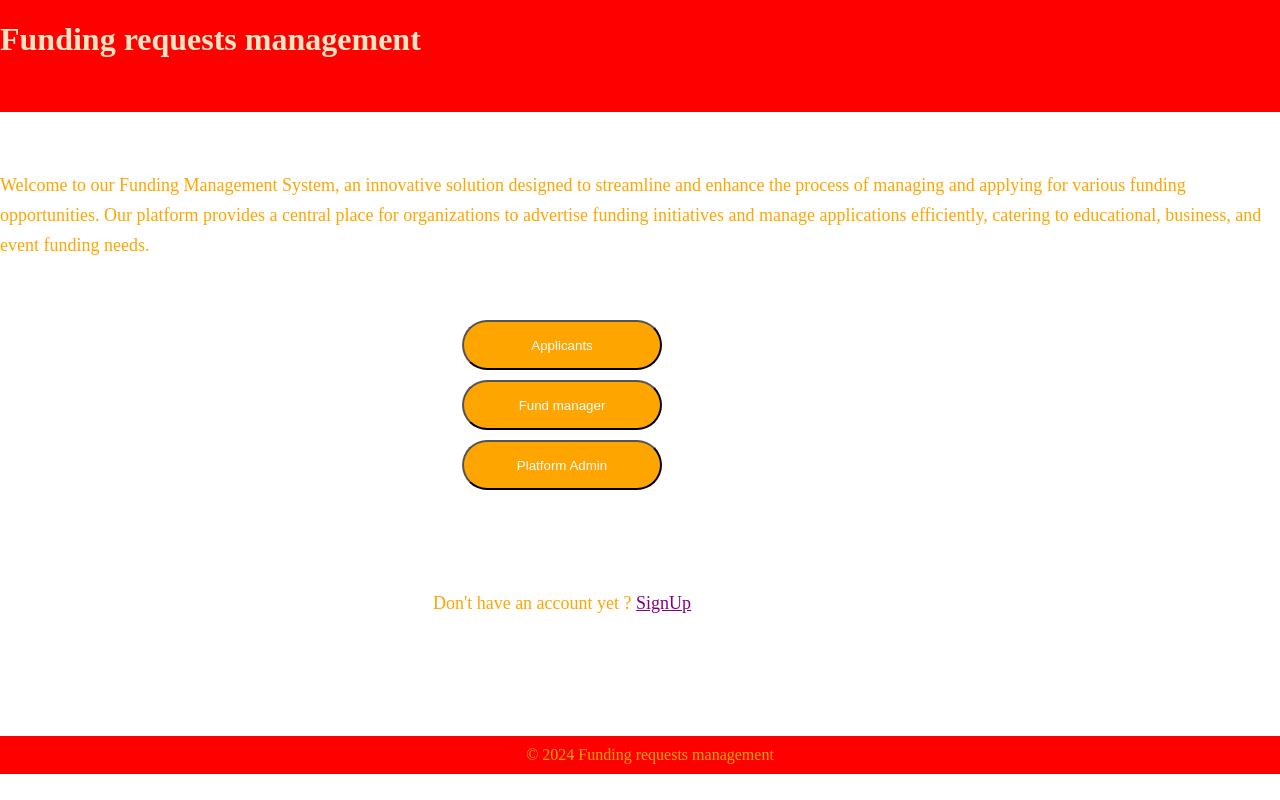
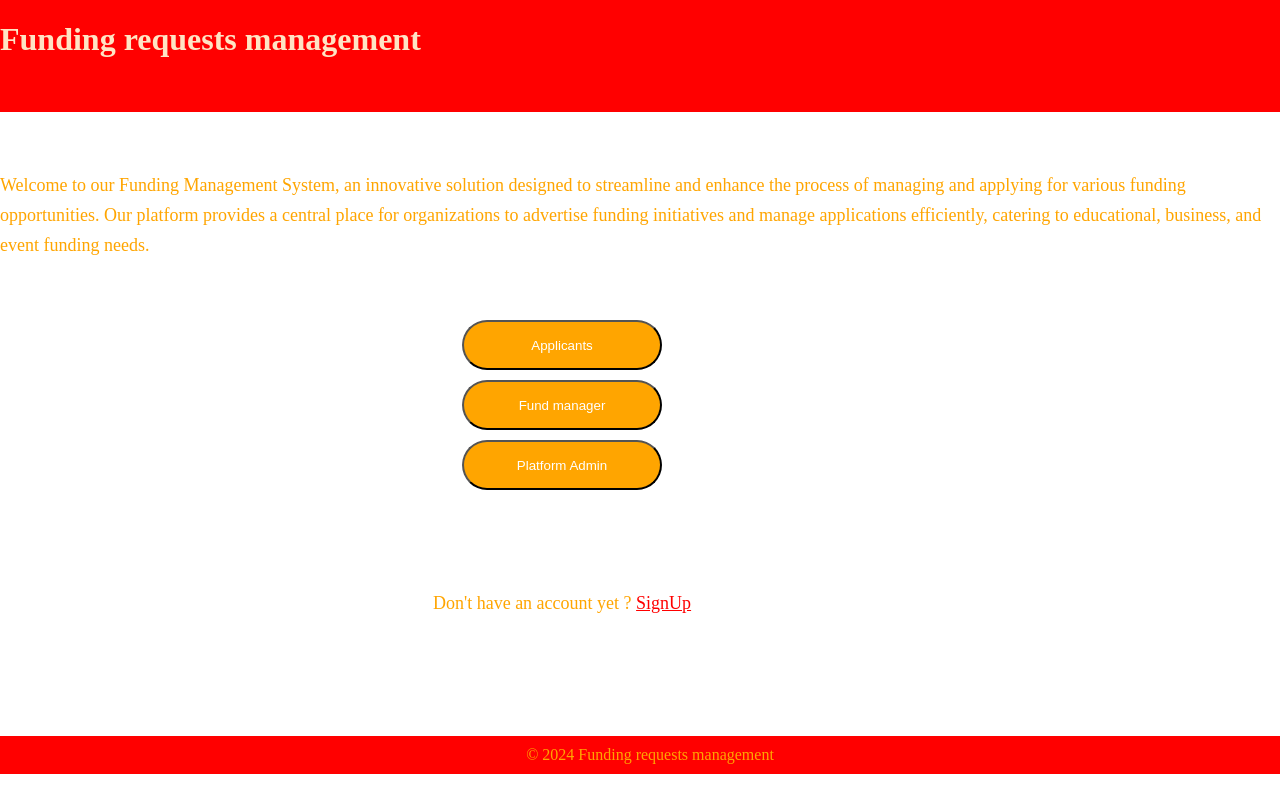
Before and after one commit to kmabasa212/finale, a website with bundled scripts: page src/index.html in a window 1280 px wide. Built offline with nearby package versions, Linux system fonts and the light colour scheme.

Commit message:
update register style

```diff
--- a/src/styles.css
+++ b/src/styles.css
@@ -114,7 +114,7 @@ article {
 }
 
 #register-link {
-  color: purple; /* Update text color */
+  color: red; /* Update text color */
   text-decoration: underline;
 }
 
```
